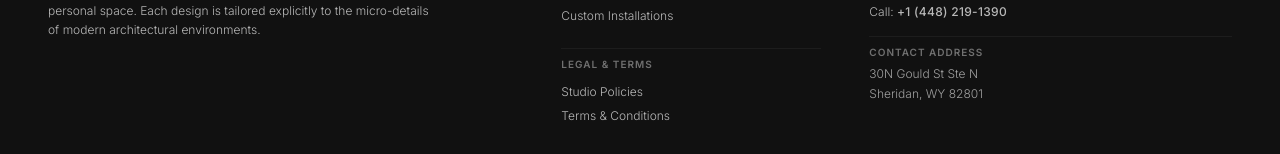
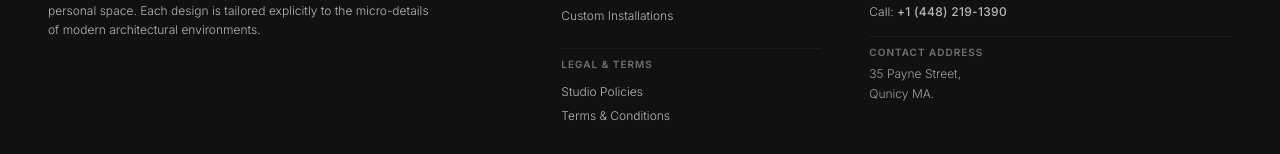
Before and after one commit to Omoefe-bazunu/tailoredfurnitures, a Next.js app: page / in a window 1280 px wide. Shown: the part 3103-3257 px from the top of the page. Built offline with nearby package versions, Linux system fonts and the light colour scheme; no server answers; the database is empty; a web font is replaced by a local one.

Commit message:
Update contact address in Footer component

```diff
--- a/src/components/Footer.jsx
+++ b/src/components/Footer.jsx
@@ -134,8 +134,8 @@ export default function Footer() {
               Contact Address
             </p>
             <p className="font-body font-light text-xs text-white/60 leading-relaxed">
-              30N Gould St Ste N<br />
-              Sheridan, WY 82801
+             35 Payne Street,<br />
+             Qunicy MA.
             </p>
           </div>
         </div>
```
